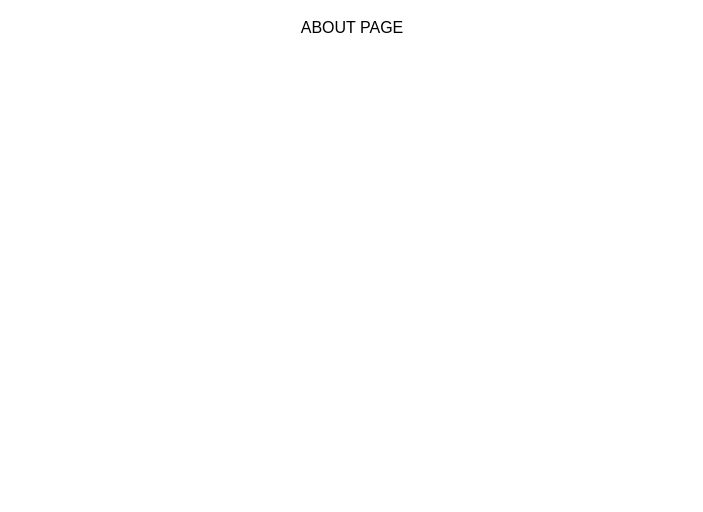
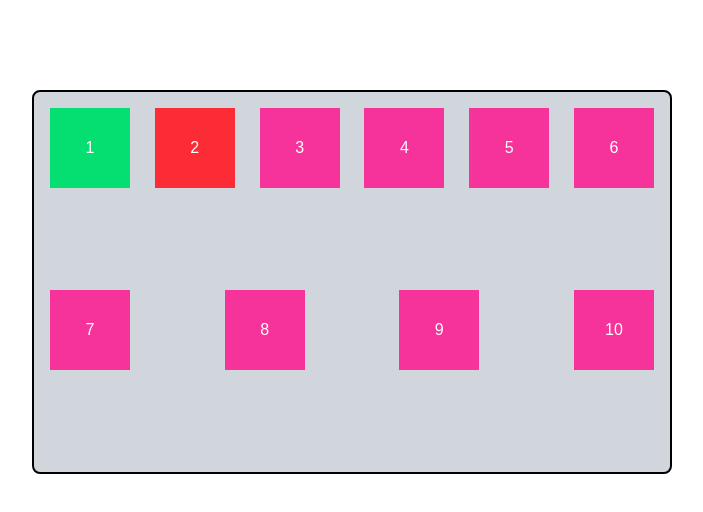
Before and after one commit to IMTISAL911/NEXT_JS_SERIES1, a Next.js app: page /about in a window 1280 px wide. Shown: the top 512 px of the page, without its empty margins (288-991 px from the left). Built offline with nearby package versions, Linux system fonts and the light colour scheme.

Commit message:
5th series nextJs

```diff
--- a/app/about/page.jsx
+++ b/app/about/page.jsx
@@ -1,8 +1,59 @@
 
 export default function About () {
     return(
-        <div className=" flex justify-center mt-4">
-            <h1>ABOUT PAGE</h1>
+        // <div className=" flex justify-center mt-4">
+        //     <h1>ABOUT PAGE</h1>
+        // </div>
+
+
+
+
+        <div className="w-1/2 min-h-96 max-h-auto flex ml-[25%] mt-[7%] flex-wrap justify-between  border-2 gap-4 rounded-lg bg-gray-300 p-4">
+
+   <div className="bg-green-400 w-20 h-20 flex justify-center items-center">
+    <h4 className=" text-white ">1</h4>
+   </div>
+
+<div className="bg-red-500 w-20 h-20 flex justify-center items-center">
+    <h4 className="text-white">2</h4>
+   </div>
+
+<div className="bg-pink-500 w-20 h-20 flex justify-center items-center">
+    <h4 className="text-white">3</h4>
+   </div>
+
+<div className="bg-pink-500 w-20 h-20 flex justify-center items-center" >
+    <h4 className="text-white">4</h4>
+   </div>
+
+<div className="bg-pink-500 w-20 h-20 flex justify-center items-center">
+    <h4 className="text-white">5</h4>
+   </div>
+
+<div className="bg-pink-500 w-20 h-20 flex justify-center items-center">
+    <h4 className="text-white">6</h4>
+   </div>
+
+<div className="bg-pink-500 w-20 h-20 flex justify-center items-center">
+    <h4 className="text-white">7</h4>
+   </div>
+
+<div className="bg-pink-500 w-20 h-20 flex justify-center items-center">
+    <h4 className="text-white">8</h4>
+   </div>
+
+<div className="bg-pink-500 w-20 h-20 flex justify-center items-center">
+    <h4 className="text-white">9</h4>
+   </div>
+
+<div className="bg-pink-500 w-20 h-20 flex justify-center items-center">
+    <h4 className="text-white">10</h4>
+   </div>
+
         </div>
+
+
+
+
     )
 }
--- a/package.json
+++ b/package.json
@@ -11,7 +11,8 @@
   "dependencies": {
     "next": "16.1.3",
     "react": "19.2.3",
-    "react-dom": "19.2.3"
+    "react-dom": "19.2.3",
+    "react-icons": "^5.5.0"
   },
   "devDependencies": {
     "@tailwindcss/postcss": "^4",
```
Also changed, not shown: 1 other file (tests, documents, lock files or other folders).
